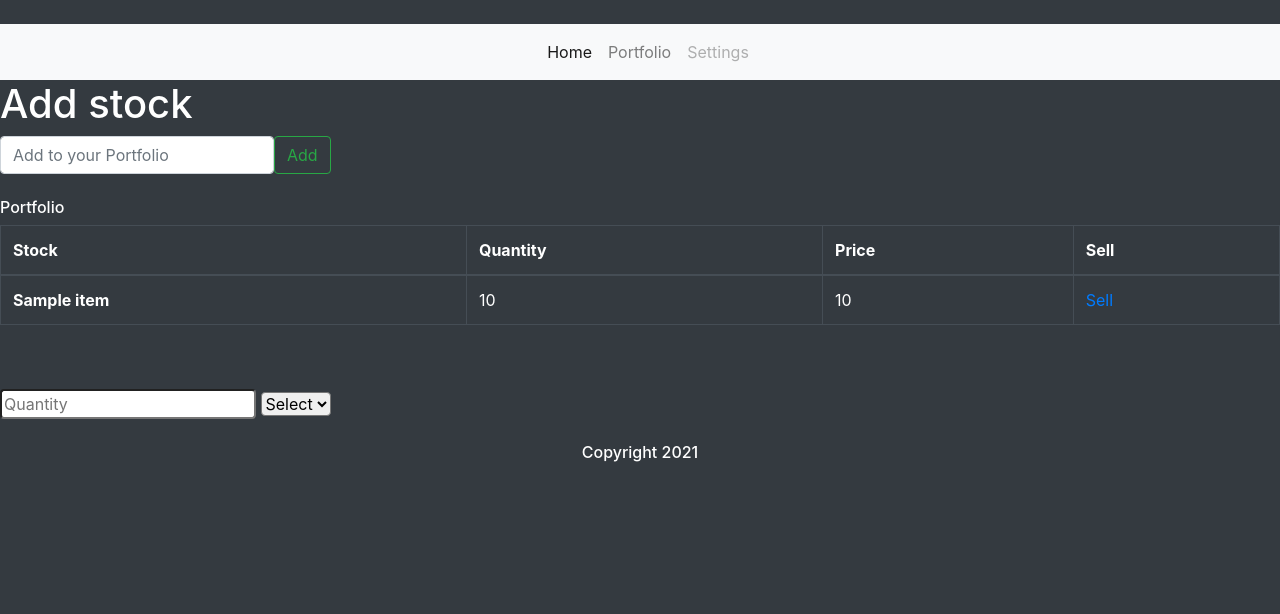
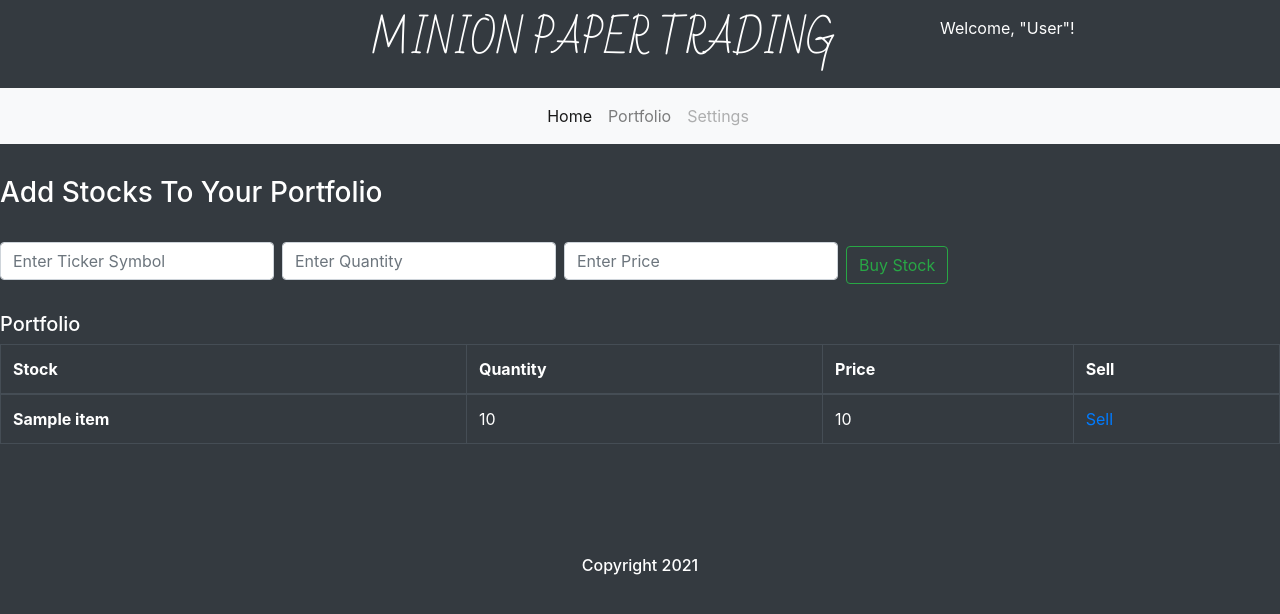
Before and after one commit to imhotep-hodges/Project04, a Django app: template portfolio/stocksdb/templates/addstock.html in a window 1280 px wide. Shown: the top 614 px of the page. Run offline with Django 3.2, Linux system fonts and the light colour scheme; the template is opened without the code that fills it: most values are stand-ins (such as "Sample title", 1, 10 or a date in 2020); some libraries are stand-ins or nearby versions.

Commit message:
updated addstock

```diff
--- a/portfolio/stocksdb/forms.py
+++ b/portfolio/stocksdb/forms.py
@@ -4,4 +4,4 @@ from .models import Portfolio
 class StockForm(forms.ModelForm):
     class Meta:
         model = Portfolio
-        fields = ['stock']
+        fields = ['stock', 'quantity', 'price']
--- a/portfolio/stocksdb/models.py
+++ b/portfolio/stocksdb/models.py
@@ -3,7 +3,7 @@ from django.db import models
 class Portfolio(models.Model):
     stock = models.CharField(max_length=10)
     quantity = models.IntegerField()
-    price = models.DecimalField(decimal_places=5, max_digits=10)
+    price = models.DecimalField(..., decimal_places=5, max_digits=10)
 
 
     def __str__(self):
--- a/portfolio/stocksdb/templates/addstock.html
+++ b/portfolio/stocksdb/templates/addstock.html
@@ -1,16 +1,20 @@
 {% extends 'base.html' %}
 {% block content %}
 
-<h1>Add stock</h1>
+<h3 class='my-4 py-2'>Add Stocks To Your Portfolio</h3>
 
-<form action='{% url 'addstock' %}' class='form-inline my-2 my-lg-0' method='POST'>
-    {% csrf_token %}
-    <input class='form-control mr-sm02' type='search' placeholder='Add to your Portfolio' name='stock'>
-    <button class='btn btn-outline-success my-2 my-sm-0' type='submit'>Add</button>
+
+<form action='{% url 'addstock' %}' class="form-inline" method='POST'>
+{% csrf_token %}
+
+  <input type="text" class="form-control mb-2 mr-sm-2" placeholder="Enter Ticker Symbol" name='stock'>
+  <input type="text" class="form-control mb-2 mr-sm-2" placeholder="Enter Quantity" name='quantity'>
+  <input type="text" class="form-control mb-2 mr-sm-2" placeholder="Enter Price" name='price'>
+  <button class='btn btn-outline-success my-2 my-sm-0' type='submit'>Buy Stock</button>
 </form>
 <br/>
 
-<h6 class='text-left'>Portfolio</h6>
+<h5 class='text-left'>Portfolio</h5>
 
                 <table class="table table-bordered table-dark">
                   <thead>
@@ -35,14 +39,6 @@
                   </tbody>
                 </table>
                 <br></br>
-                <input placeholder='Quantity' class="rounded">
-                <select name="shares" id="shares" class="rounded">
-                <option value="Select">Select</option>
-                  <option value="Buy">Buy</option>
-                  <option value="Sell">Sell</option>
-
-                </select>
-
 
 
 
--- a/portfolio/stocksdb/templates/base.html
+++ b/portfolio/stocksdb/templates/base.html
@@ -11,11 +11,33 @@
         <!-- ChartJS -->
         <script src="https://cdnjs.cloudflare.com/ajax/libs/Chart.js/3.2.0/chart.min.js" integrity="sha512-VMsZqo0ar06BMtg0tPsdgRADvl0kDHpTbugCBBrL55KmucH6hP9zWdLIWY//OTfMnzz6xWQRxQqsUFefwHuHyg==" crossorigin="anonymous"></script>
 
-        <title>App</title>
+        <!-- Fonts -->
+        <link rel="preconnect" href="https://fonts.gstatic.com">
+        <link href="https://fonts.googleapis.com/css2?family=Allura&family=Bad+Script&display=swap" rel="stylesheet">
+
+
+        <title>My Portfolio</title>
     </head>
 
 <body class='bg-dark text-white'>
-<br/>
+
+  <div class='container my-3'>
+          <div class="row">
+              <div class="col-3">
+
+              </div>
+              <div class="col-6">
+              <h1 class='text-uppercase' style="font-family: 'Bad Script', cursive;" >Minion Paper Trading</h1>
+              </div>
+              <div class="col-3">
+                Welcome, "User"!
+              </div>
+
+          </div>
+
+    </div>
+
+
 {% if messages %}
     {% for message in messages %}
         <div class='alert alert-warning alert-dismissable' role='alert'>
```
Also changed, not shown: portfolio/stocksdb/templates/home.html (+0 -12 lines), portfolio/db.sqlite3.
